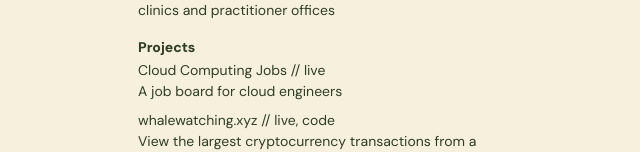
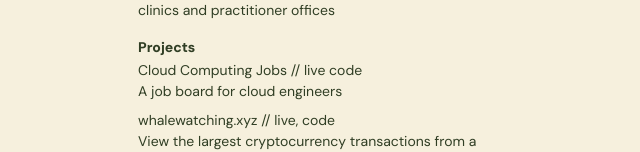
Before and after one commit to jakegrella/jg, a SvelteKit app: page / in a window 1280 px wide. Shown: the part 426-578 px from the top of the page, without its empty margins (318-958 px from the left). Built offline with nearby package versions, Linux system fonts and the light colour scheme.

Commit message:
add ccj project code repo link

```diff
--- a/src/routes/+page.svelte
+++ b/src/routes/+page.svelte
@@ -51,6 +51,11 @@
 						<p>
 							Cloud Computing Jobs <span class="gray">// </span>
 							<a href="https://cloudcomputingjobs.com" target="_blank" rel="noreferrer">live</a>
+							<a
+								href="https://github.com/jakegrella/cloud-computing-jobs"
+								target="_blank"
+								rel="noreferrer">code</a
+							>
 						</p>
 						<p class="gray">A job board for cloud engineers</p>
 					</li>
```
